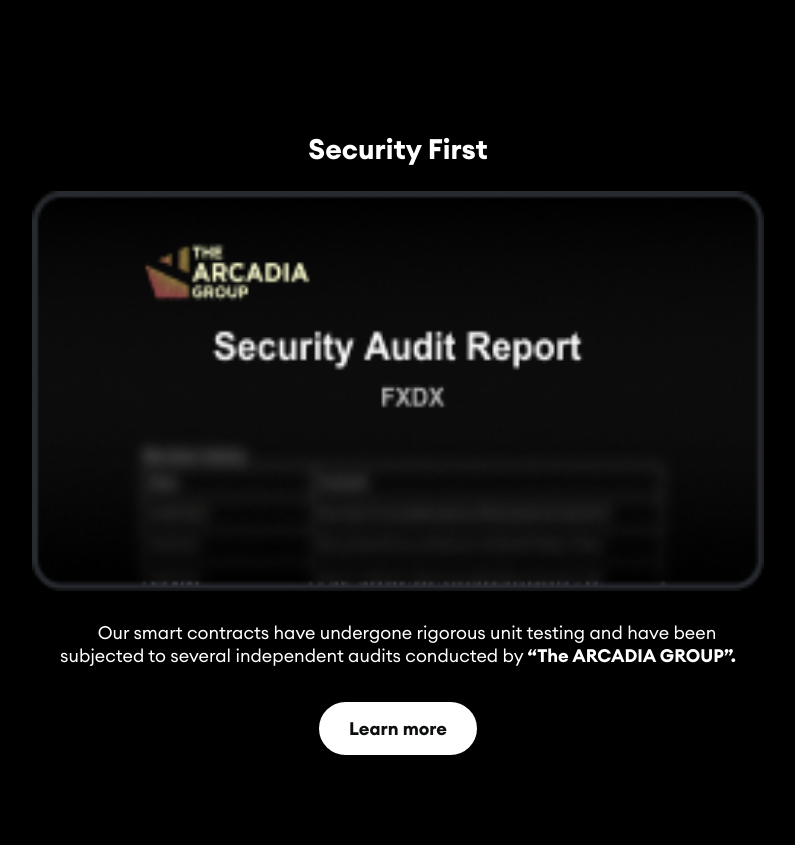
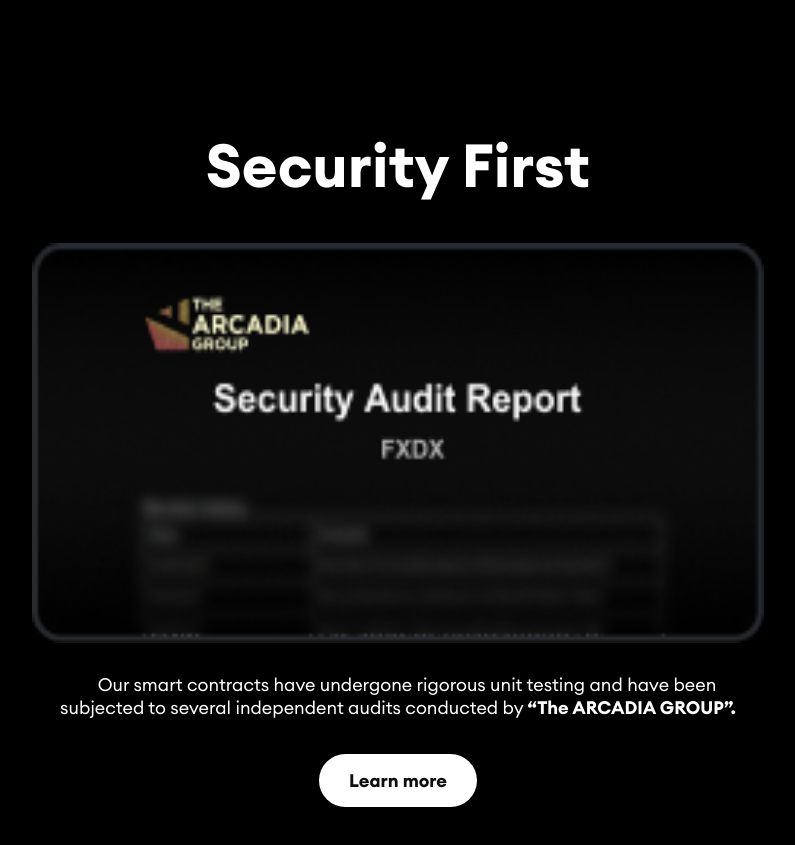
Before and after one commit to pramaths/fxdx-landing-page, a React (Create React App) app: page / in a window 1280 px wide. Shown: the part 1940-2785 px from the top of the page, without its empty margins (242-1037 px from the left). Built offline with nearby package versions, Linux system fonts and the light colour scheme; no server answers.

Commit message:
Update Audit.css

```diff
--- a/src/components/Audit/Audit.css
+++ b/src/components/Audit/Audit.css
@@ -52,8 +52,10 @@
   }
 
   .Audit-heading {
-    font-size: 1.75rem;
-    margin: 1.5rem 0;
+     font-size: 60px;
+      text-align: center;
+  text-transform: capitalize;
+  color: #ffffff;
      }
 
   .Audit-text {
```
